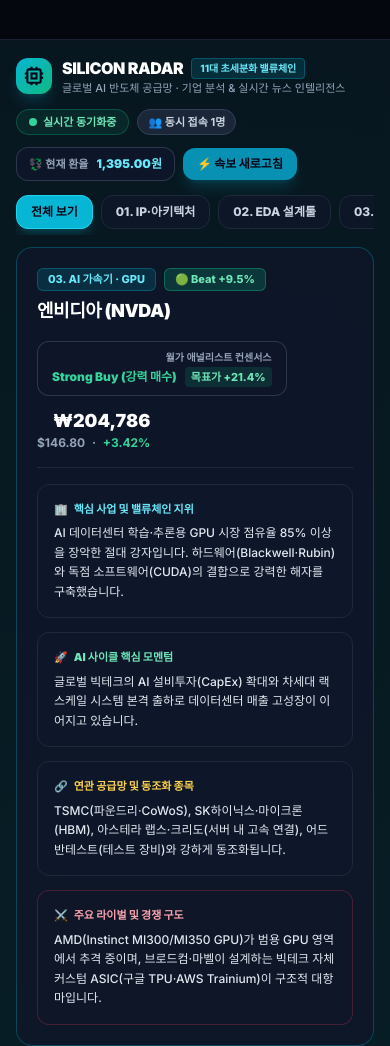
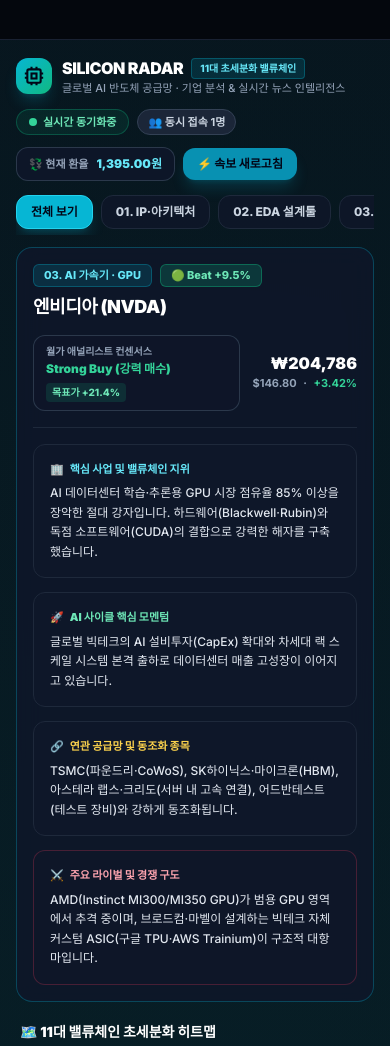
Before and after one commit to onesiin888/Moun, a plain HTML site: page index.html in a window 390 px wide. Shown: the top 1046 px of the page. Drawn offline with nearby package versions, Linux system fonts and the light colour scheme; no server answers; a script that the page names is missing.

Commit message:
Update index.html

```diff
--- a/index.html
+++ b/index.html
@@ -39,6 +39,7 @@ body {
 .custom-scroll::-webkit-scrollbar-track { background: rgba(15, 23, 42, 0.4); }
 .custom-scroll::-webkit-scrollbar-thumb { background: #334155; border-radius: 9999px; }
 .custom-scroll::-webkit-scrollbar-thumb:hover { background: #475569; }
+html, body { overflow-x: hidden; max-width: 100vw; }
 </style>
 </head>
 <body class="min-h-screen flex flex-col selection:bg-cyan-500/30 selection:text-cyan-200">
@@ -128,28 +129,28 @@ body {
     <section class="lg:col-span-8 space-y-5">
 
         <!-- 1. 선택 종목 기업 심층 브리핑 & 월가 애널리스트 컨센서스 -->
-        <div class="pcb-panel p-5 border-cyan-500/30">
-            <div class="flex flex-wrap justify-between items-center gap-4 pb-4 border-b border-slate-800">
-                <div>
+        <div id="inspectorPanel" class="pcb-panel p-4 sm:p-5 border-cyan-500/30">
+            <div class="flex flex-col sm:flex-row sm:justify-between sm:items-center gap-3.5 pb-4 border-b border-slate-800">
+                <div class="min-w-0">
                     <div class="flex flex-wrap items-center gap-2 mb-1.5">
                         <span id="inspectorSectorBadge" class="text-[11px] font-extrabold px-2.5 py-0.5 rounded-md bg-cyan-500/15 text-cyan-300 border border-cyan-500/30">03. AI 가속기 · GPU</span>
                         <span id="inspectorEarnBadge" class="text-[11px] font-extrabold px-2.5 py-0.5 rounded-md bg-emerald-500/20 text-emerald-300 border border-emerald-500/40">🟢 Beat +9.5%</span>
                     </div>
-                    <h2 id="inspectorTitle" class="text-lg sm:text-xl font-black text-white tracking-tight">엔비디아 (NVDA)</h2>
+                    <h2 id="inspectorTitle" class="text-lg sm:text-xl font-black text-white tracking-tight truncate">엔비디아 (NVDA)</h2>
                 </div>
 
                 <!-- 현재가 (원화 + 현지통화) 및 월가 애널리스트 컨센서스 -->
-                <div class="flex flex-wrap items-center gap-3.5">
-                    <div class="bg-slate-900/90 border border-slate-700/80 rounded-xl px-3.5 py-2 text-right">
+                <div class="flex items-center justify-between sm:justify-end gap-3 w-full sm:w-auto">
+                    <div class="bg-slate-900/90 border border-slate-700/80 rounded-xl px-3 py-2 text-left sm:text-right flex-1 sm:flex-initial">
                         <div class="text-[10px] font-bold text-slate-400">월가 애널리스트 컨센서스</div>
-                        <div class="flex items-center justify-end gap-2 mt-0.5">
+                        <div class="flex flex-wrap items-center sm:justify-end gap-1.5 mt-0.5">
                             <span id="inspectorRating" class="text-xs font-black text-emerald-400">Strong Buy (강력 매수)</span>
-                            <span id="inspectorTargetUpside" class="text-[11px] font-extrabold px-1.5 py-0.5 rounded bg-emerald-500/15 text-emerald-300">목표가 +21.4%</span>
+                            <span id="inspectorTargetUpside" class="text-[10px] font-extrabold px-1.5 py-0.5 rounded bg-emerald-500/15 text-emerald-300">목표가 +21.4%</span>
                         </div>
                     </div>
-                    <div class="text-right min-w-[110px]">
-                        <div id="inspectorPricePrimary" class="text-lg sm:text-xl font-black text-white leading-tight">₩204,786</div>
-                        <div class="text-xs font-bold text-slate-400 mt-0.5">
+                    <div class="text-right shrink-0">
+                        <div id="inspectorPricePrimary" class="text-base sm:text-xl font-black text-white leading-tight">₩204,786</div>
+                        <div class="text-[11px] sm:text-xs font-bold text-slate-400 mt-0.5">
                             <span id="inspectorPriceSecondary">$146.80</span>
                             <span class="mx-1">·</span>
                             <span id="inspectorChg" class="text-emerald-400">+3.42%</span>
@@ -230,7 +231,7 @@ body {
     <aside class="lg:col-span-4 space-y-5 lg:sticky lg:top-4">
 
         <!-- 1. 실시간 반도체 속보 피드 -->
-        <div class="pcb-panel p-4 sm:p-5 flex flex-col h-[700px]">
+        <div class="pcb-panel p-4 sm:p-5 flex flex-col h-[480px] lg:h-[700px]">
             <div class="flex justify-between items-start gap-2 pb-3 border-b border-slate-800 shrink-0">
                 <div class="min-w-0">
                     <div class="flex items-center gap-1.5">
@@ -976,6 +977,10 @@ function renderValueChainGrid() {
             tile.onclick = function(e) {
                 if (e.target && e.target.classList.contains("earn-toggle-btn")) return;
                 selectStock(st.ticker, true);
+                if (window.innerWidth < 1024) {
+                    var inspectorEl = document.getElementById("inspectorPanel");
+                    if (inspectorEl) inspectorEl.scrollIntoView({ behavior: "smooth", block: "nearest" });
+                }
             };
 
             var earnBtn = tile.querySelector(".earn-toggle-btn");
```
